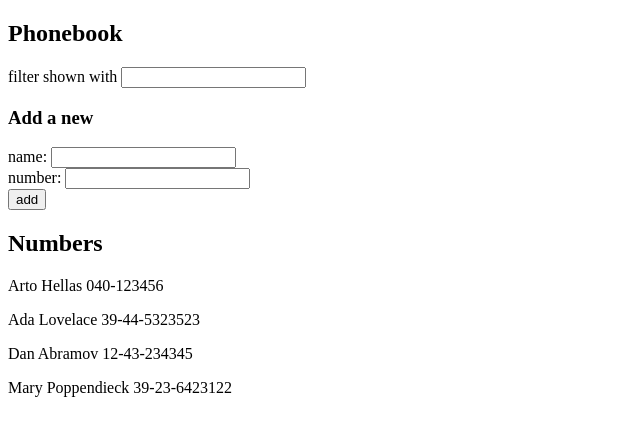
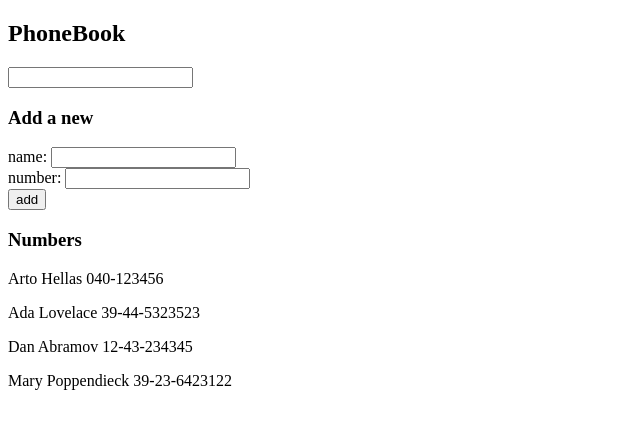
Before and after one commit to JuampiConejera/FullStackOpen, a React (Vite) app in the folder part2/thePhonebook/: page / in a window 1280 px wide. Shown: the top 436 px of the page, without its empty margins (0-640 px from the left). Built offline with nearby package versions, Linux system fonts and the light colour scheme.

Commit message:
commit exercise 2.10

```diff
--- a/part2/thePhonebook/src/App.jsx
+++ b/part2/thePhonebook/src/App.jsx
@@ -1,5 +1,7 @@
 import { useState } from 'react'
-import { List } from './List'
+import { Filter } from './components/Filter'
+import { PersonForm } from './components/PersonForm'
+import { Persons } from './components/Persons'
 
 const App = () => {
   const [persons, setPersons] = useState([
@@ -12,61 +14,15 @@ const App = () => {
   const [newNumber, setNewNumber] = useState('')
   const [filter, setFilter] = useState('')
 
-
-  const addPersons = (e) => {
-    e.preventDefault()
-    if(persons.some(person => person.name === newName)) alert(`${newName} is already added to phonebook`)
-    else {
-      const personObject = {
-        name: newName,
-        number: newNumber
-      }
-      setPersons(persons.concat(personObject))
-      setNewName('')
-      setNewNumber('')
-    }
-  }
-
-  const handleNameChange = (e) => {
-    setNewName(e.target.value)
-  }
-  const handleNumberChange = (e) => {
-    setNewNumber(e.target.value)
-  }
-
-  const handleFilterChange = (e) => {
-    console.log(e.target.value)
-    setFilter(e.target.value)
-  } //actualiza por cada cambio en el input
-
-  const personsToShow = persons.filter(person =>
-    person.name.toLowerCase().includes(filter.toLowerCase())
-  ) //formatea los nombres a minusculas y compara si {filter} esta dentro del nombre
-
   return (
     <div>
-      <h2>Phonebook</h2>
-      <div>
-        filter shown with <input value={filter} onChange={handleFilterChange}/>
-      </div>
+      <h2>PhoneBook</h2>
+      <Filter filter={filter} setFilter={setFilter}/>
       <h3>Add a new</h3>
-      <form onSubmit={addPersons}>
-        <div>
-          name: <input value={newName} onChange={handleNameChange}/>
-        </div>
-        <div>
-          number: <input value={newNumber} onChange={handleNumberChange}/>
-        </div>
-        <div>
-          <button type="submit">add</button>
-        </div>
-      </form>
-      <h2>Numbers</h2>
-      {personsToShow.map(persons =>
-        <List key={persons.name} person={persons} />
-      )}
+      <PersonForm newName={newName} setNewName={setNewName} newNumber={newNumber} setNewNumber={setNewNumber} persons={persons} setPersons={setPersons} />
+      <h3>Numbers</h3>
+      <Persons persons={persons} filter={filter} />
     </div>
   )
 }
-
 export default App
--- /dev/null
+++ b/part2/thePhonebook/src/components/Filter.jsx
@@ -0,0 +1,12 @@
+export const Filter = ( {filter, setFilter}) => {
+
+    const handleFilterChange = (e) => {
+    setFilter(e.target.value)
+  } //actualiza por cada cambio en el input
+
+    return (
+        <div>
+            <input value={filter} onChange={handleFilterChange} />
+        </div>
+    )
+}
--- /dev/null
+++ b/part2/thePhonebook/src/components/PersonForm.jsx
@@ -0,0 +1,37 @@
+export const PersonForm = ( {newName, setNewName, newNumber, setNewNumber, persons, setPersons}) => {
+    const addPersons = (e) => {
+        e.preventDefault()
+        if(persons.some(person => person.name === newName)) alert(`${newName} is already added to phonebook`)
+        else {
+          const personObject = {
+            name: newName,
+            number: newNumber
+          }
+          setPersons(persons.concat(personObject))
+          setNewName('')
+          setNewNumber('')
+        }
+    }
+
+    const handleNameChange = (e) => {
+        setNewName(e.target.value)
+    }
+
+    const handleNumberChange = (e) => {
+        setNewNumber(e.target.value)
+    }
+
+    return (
+        <form onSubmit={addPersons}>
+            <div>
+                name: <input value={newName} onChange={handleNameChange}/>
+            </div>
+            <div>
+                number: <input value={newNumber} onChange={handleNumberChange}/>
+            </div>
+            <div>
+                <button>add</button>
+            </div>
+        </form>
+    )
+}
--- /dev/null
+++ b/part2/thePhonebook/src/components/Persons.jsx
@@ -0,0 +1,13 @@
+import { List } from './List'
+export const Persons = ( {persons, filter}) => {
+    const personsToShow = persons.filter(persons =>
+        persons.name.toLowerCase().includes(filter.toLowerCase())
+    )
+    return (
+        <div>
+            {personsToShow.map(persons =>
+                <List key={persons.name} person={persons} />
+            )}
+        </div>
+    )
+}
```
Also changed, not shown: part2/thePhonebook/src/components/List.jsx (renamed from part2/thePhonebook/src/List.jsx).
